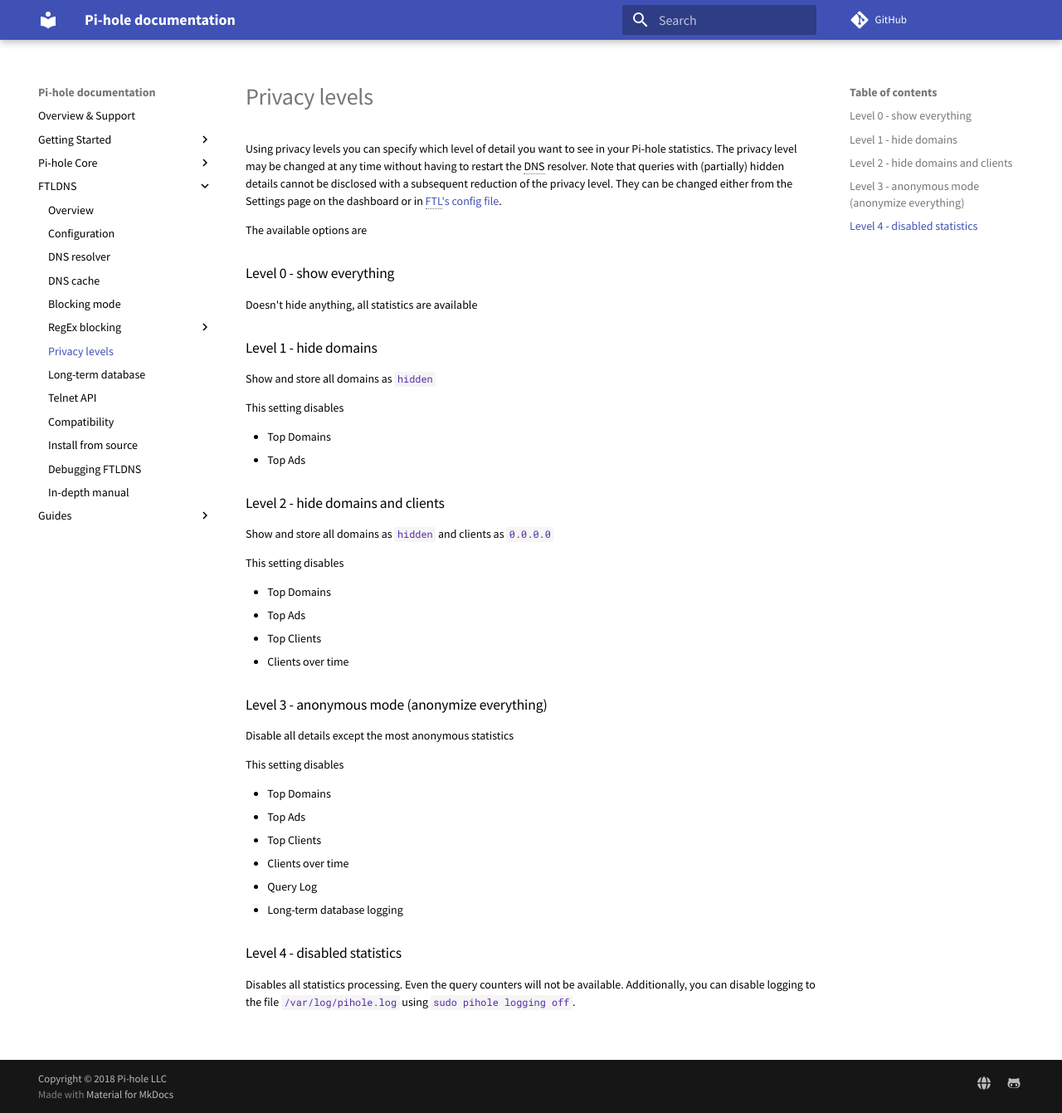
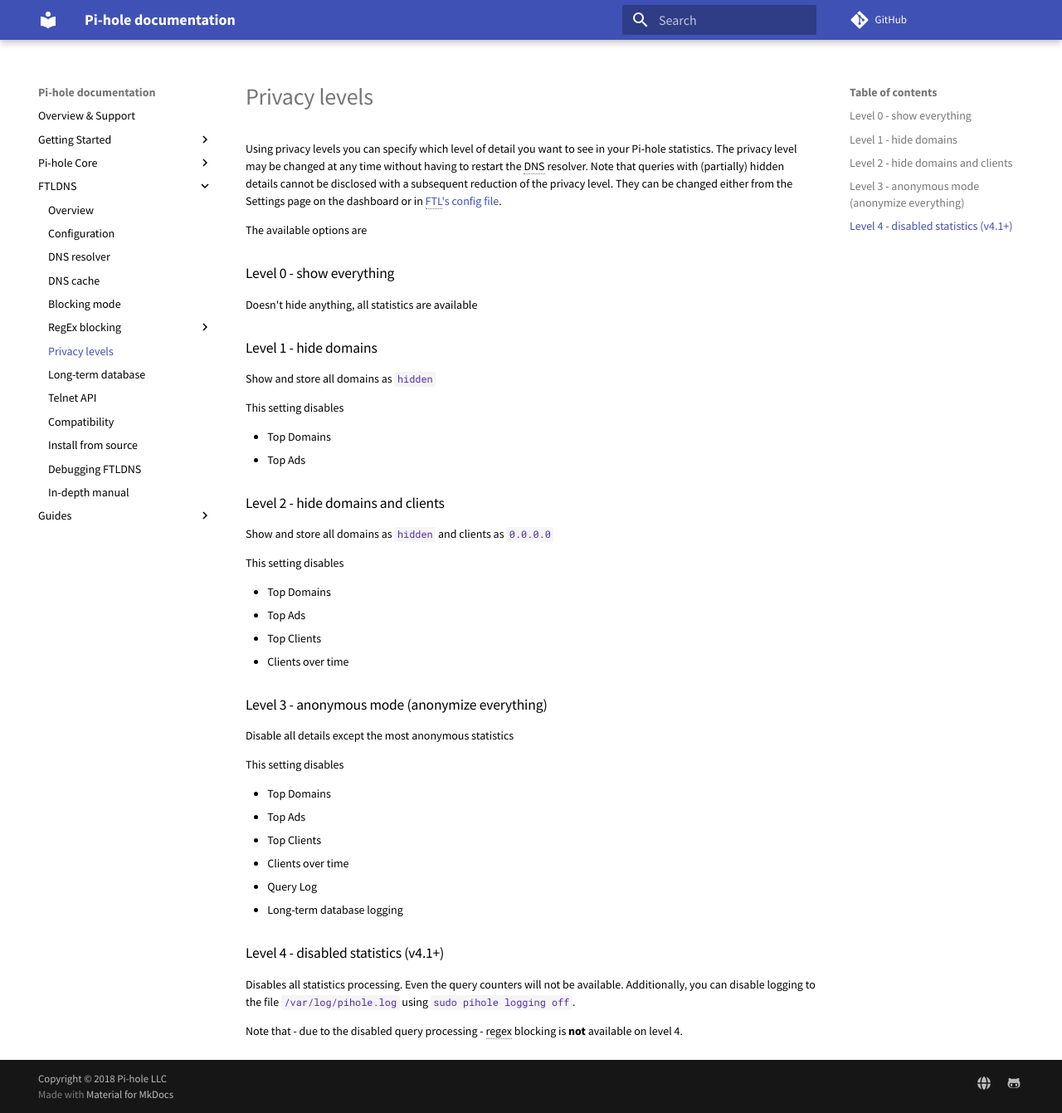
Before and after one commit to pi-hole/docs, an MkDocs documentation site: the page built from docs/ftldns/privacylevels.md, in a window 1280 px wide and 1341 px high. Shown: the whole window at 83% size. Built offline with MkDocs 1.6.1 and Material for MkDocs 9.7.7, drawn with Linux system fonts in a browser that asks for light colours; comment, search, counter and statistics services are not loaded; old or Windows-style settings are respelled for this version of MkDocs.

Commit message:
Clarify that regex blocking is not available at privacy level 4
Signed-off-by: DL6ER <dl6er@dl6er.de>

```diff
--- a/docs/ftldns/privacylevels.md
+++ b/docs/ftldns/privacylevels.md
@@ -35,8 +35,10 @@
 - Query Log
 - Long-term database logging
 
-### Level 4 - disabled statistics
+### Level 4 - disabled statistics (v4.1+)
 Disables all statistics processing. Even the query counters will not be available.
 Additionally, you can disable logging to the file `/var/log/pihole.log` using `sudo pihole logging off`.
 
+Note that - due to the disabled query processing - regex blocking is **not** available on level 4.
+
 {!abbreviations.md!}
```
